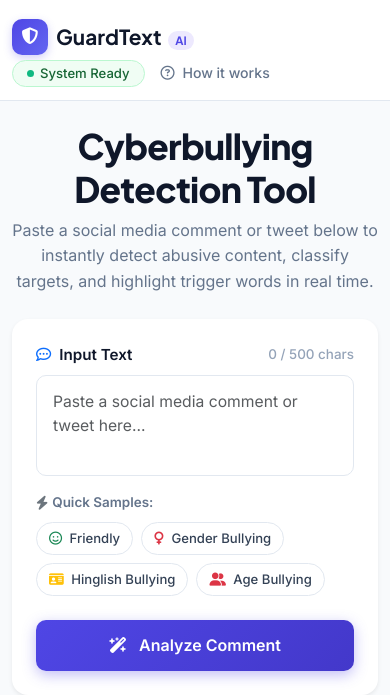
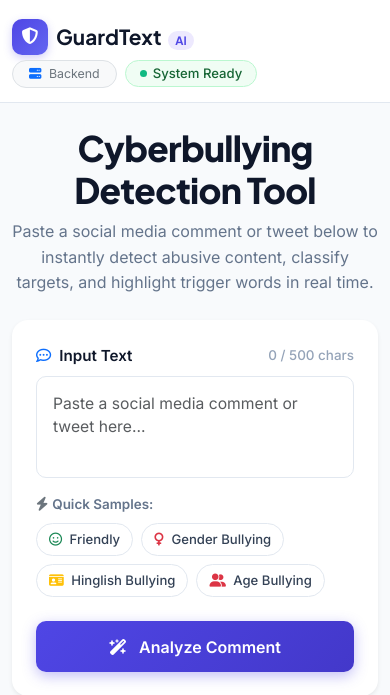
Before and after one commit to suyashsahu00/cyberbullying-detection, a Flask app: page / in a window 390 px wide. Shown: the top 695 px of the page. Run offline with Flask 3, Linux system fonts and the light colour scheme.

Commit message:
feat: Add backend connection configuration modal for Hugging Face Space

```diff
--- a/frontend/static/js/app.js
+++ b/frontend/static/js/app.js
@@ -21,6 +21,51 @@ document.addEventListener("DOMContentLoaded", () => {
     const triggerCountBadge = document.getElementById("triggerCountBadge");
 
     const presetButtons = document.querySelectorAll(".preset-pill");
+
+    // Backend API URL Management (for connecting static Hugging Face space to a backend)
+    let backendUrl = localStorage.getItem("guardtext_backend_url") || "";
+    const apiEndpointInput = document.getElementById("apiEndpointInput");
+    const btnSaveApiEndpoint = document.getElementById("btnSaveApiEndpoint");
+    const btnResetApiEndpoint = document.getElementById("btnResetApiEndpoint");
+    const backendStatusLabel = document.getElementById("backendStatusLabel");
+
+    function updateBackendUI() {
+        if (apiEndpointInput) apiEndpointInput.value = backendUrl;
+        if (backendStatusLabel) {
+            backendStatusLabel.textContent = backendUrl ? "Connected" : "Backend";
+            backendStatusLabel.className = backendUrl ? "text-success fw-600" : "";
+        }
+    }
+    updateBackendUI();
+
+    if (btnSaveApiEndpoint) {
+        btnSaveApiEndpoint.addEventListener("click", () => {
+            let val = (apiEndpointInput.value || "").trim();
+            if (val && !val.startsWith("http://") && !val.startsWith("https://")) {
+                val = "https://" + val;
+            }
+            if (val.endsWith("/")) val = val.slice(0, -1);
+            backendUrl = val;
+            localStorage.setItem("guardtext_backend_url", backendUrl);
+            updateBackendUI();
+
+            const modalEl = document.getElementById("apiModal");
+            if (modalEl && window.bootstrap) {
+                const modal = bootstrap.Modal.getInstance(modalEl) || new bootstrap.Modal(modalEl);
+                modal.hide();
+            }
+            alert(backendUrl ? `Model backend connected to:\n${backendUrl}` : "Backend reset to local origin.");
+        });
+    }
+
+    if (btnResetApiEndpoint) {
+        btnResetApiEndpoint.addEventListener("click", () => {
+            backendUrl = "";
+            localStorage.removeItem("guardtext_backend_url");
+            updateBackendUI();
+            if (apiEndpointInput) apiEndpointInput.value = "";
+        });
+    }
 
     // Character Counter & Clear Button
     inputText.addEventListener("input", () => {
@@ -69,7 +114,8 @@ document.addEventListener("DOMContentLoaded", () => {
 
         try {
             // STRICTLY query the fine-tuned Google MuRIL Transformer model
-            const response = await fetch("/api/analyze", {
+            const targetUrl = backendUrl ? `${backendUrl}/api/analyze` : "/api/analyze";
+            const response = await fetch(targetUrl, {
                 method: "POST",
                 headers: { "Content-Type": "application/json" },
                 body: JSON.stringify({
@@ -79,6 +125,14 @@ document.addEventListener("DOMContentLoaded", () => {
             });
 
             if (!response.ok) {
+                if (response.status === 404 && !backendUrl) {
+                    const modalEl = document.getElementById("apiModal");
+                    if (modalEl && window.bootstrap) {
+                        const modal = new bootstrap.Modal(modalEl);
+                        modal.show();
+                    }
+                    throw new Error("This static Hugging Face Space needs a connection to your Python model server. Enter your backend URL (e.g. Render) in the popup.");
+                }
                 const errData = await response.json().catch(() => ({}));
                 throw new Error(errData.error || `Server responded with status ${response.status}`);
             }
@@ -88,7 +142,7 @@ document.addEventListener("DOMContentLoaded", () => {
 
         } catch (err) {
             console.error("Model Inference Error:", err);
-            alert("Model server error: " + err.message + "\nPlease ensure the Python model backend is running.");
+            alert("Model Connection Notice:\n" + err.message);
         } finally {
             setLoadingState(false);
         }
--- a/frontend/templates/index.html
+++ b/frontend/templates/index.html
@@ -34,16 +34,44 @@
                 </div>
                 <span class="brand-text">GuardText <span class="brand-badge-ai">AI</span></span>
             </a>
-            <div class="d-flex align-items-center gap-3">
+            <div class="d-flex align-items-center gap-2">
+                <button type="button" class="btn btn-sm btn-light border rounded-pill px-3 py-1 fs-8 text-secondary" data-bs-toggle="modal" data-bs-target="#apiModal" id="btnApiSettings" title="Configure Backend API">
+                    <i class="fa-solid fa-server me-1 text-primary"></i> <span id="backendStatusLabel">Backend</span>
+                </button>
                 <span class="badge badge-system-ready">
                     <span class="status-dot"></span> System Ready
                 </span>
-                <a href="#howItWorksSection" class="how-it-works-link">
+                <a href="#howItWorksSection" class="how-it-works-link d-none d-sm-inline-block">
                     <i class="fa-regular fa-circle-question me-1"></i> How it works
                 </a>
             </div>
         </div>
     </header>
+
+    <!-- Backend Configuration Modal -->
+    <div class="modal fade" id="apiModal" tabindex="-1" aria-hidden="true">
+        <div class="modal-dialog modal-dialog-centered">
+            <div class="modal-content rounded-4 border-0 shadow">
+                <div class="modal-header border-0 pb-0">
+                    <h6 class="modal-title fw-700 text-dark"><i class="fa-solid fa-server text-primary me-2"></i>Model Backend Configuration</h6>
+                    <button type="button" class="btn-close" data-bs-dismiss="modal" aria-label="Close"></button>
+                </div>
+                <div class="modal-body pt-2">
+                    <p class="fs-8 text-muted mb-2">
+                        Enter your deployed Python backend URL (Render, Railway, or Cloudflare Tunnel) to power predictions on this page:
+                    </p>
+                    <div class="input-group mb-2">
+                        <input type="url" class="form-control fs-8" id="apiEndpointInput" placeholder="https://your-app.onrender.com">
+                        <button class="btn btn-primary fs-8 px-3" id="btnSaveApiEndpoint">Save</button>
+                    </div>
+                    <div class="d-flex justify-content-between align-items-center">
+                        <small class="text-muted fs-8">Leave empty when running on <code>localhost:5000</code>.</small>
+                        <button type="button" class="btn btn-link btn-sm text-danger p-0 fs-8 text-decoration-none" id="btnResetApiEndpoint">Reset</button>
+                    </div>
+                </div>
+            </div>
+        </div>
+    </div>
 
     <!-- Main Content Container -->
     <main class="container py-4 py-md-5">
```
